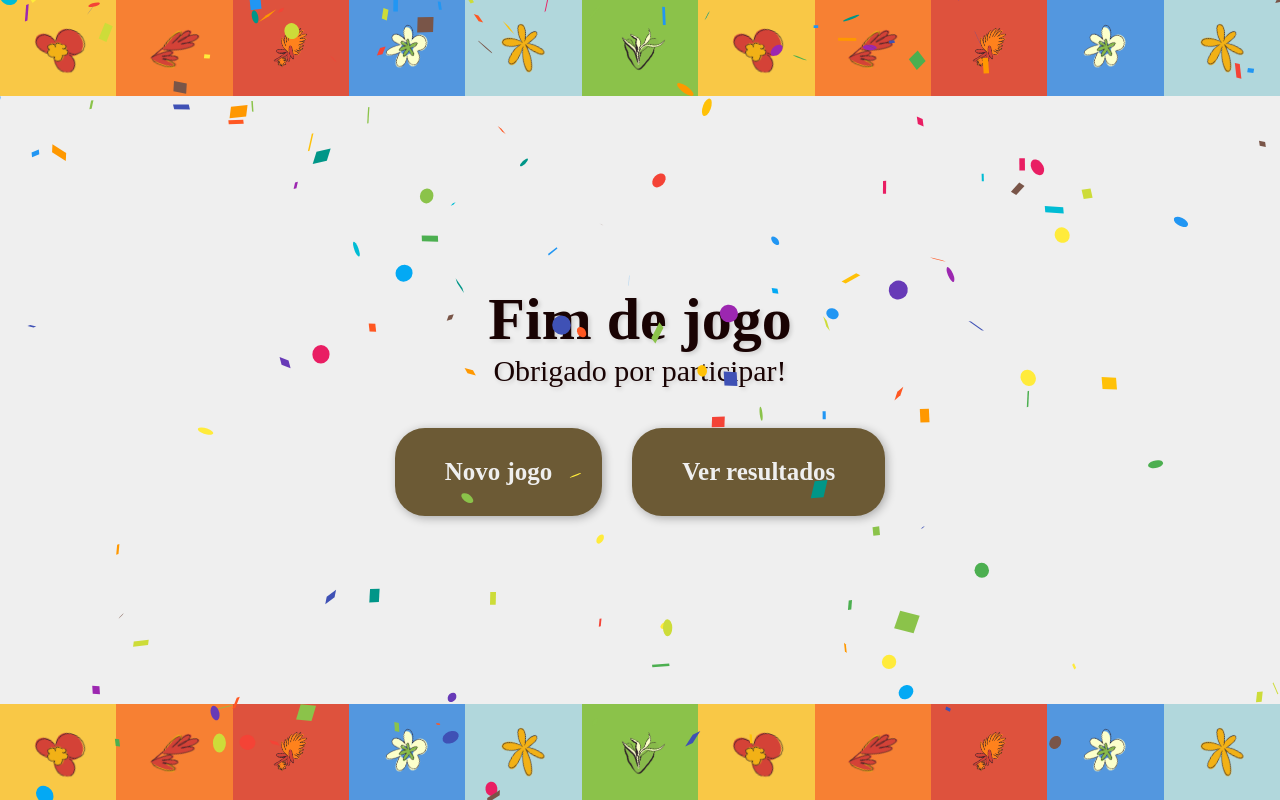
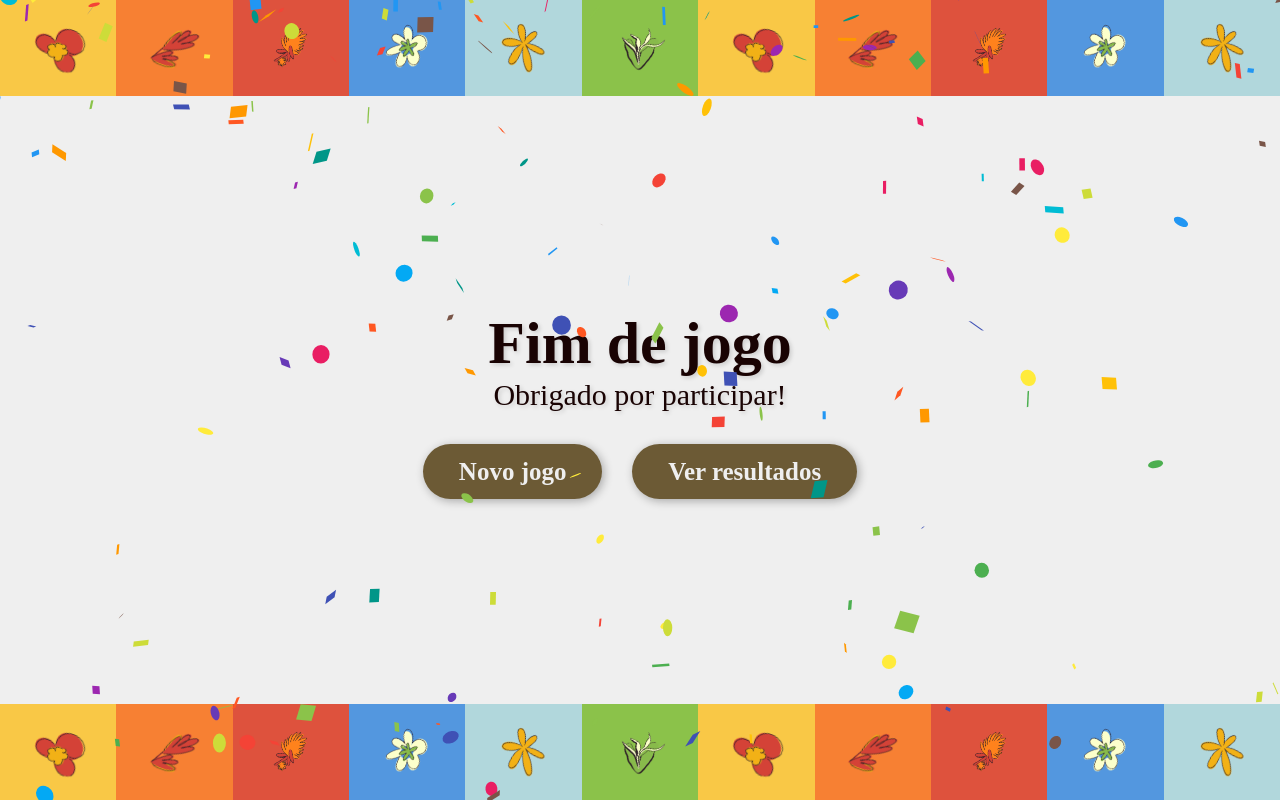
Before and after one commit to pepepepu/s-final, a React (Create React App) app: page /endgame in a window 1280 px wide. Built offline with nearby package versions, Linux system fonts and the light colour scheme; a web font is replaced by a local one.

Commit message:
End Game Update

```diff
--- a/src/pages/EndGame/index.tsx
+++ b/src/pages/EndGame/index.tsx
@@ -31,7 +31,7 @@ const EndGameScreen: React.FC = () => {
     >
       <Confetti width={width} height={height} />
       <PlantBoxCarousel />
-      <Div gap={40}>
+      <Div gap={40}  width={"100%"}>
         <Div>
           <Paragraph
             textShadow="2px 2px 4px rgba(0, 0, 0, 0.149)"
@@ -52,11 +52,11 @@ const EndGameScreen: React.FC = () => {
             Obrigado por participar!
           </Paragraph>
         </Div>
-        <Div direction="row" gap={30}>
+        <Div  height={"20%"} width={"70%"} direction="row" gap={30}>
           <Button
             margin={0}
             borderRadius={30}
-            padding={"30px 50px"}
+            padding={"1.5% 4%"}
             onClick={() => handleNavigateNewGame()}
             backgroundColor={colors.castanha}
             hoverBackgroundColor="#4d3d1e"
@@ -72,7 +72,7 @@ const EndGameScreen: React.FC = () => {
           <Button
             margin={0}
             borderRadius={30}
-            padding={"30px 50px"}
+            padding={"1.5% 4%"}
             onClick={() => handleNavigateResults()}
             backgroundColor={colors.castanha}
             hoverBackgroundColor="#4d3d1e"
```
